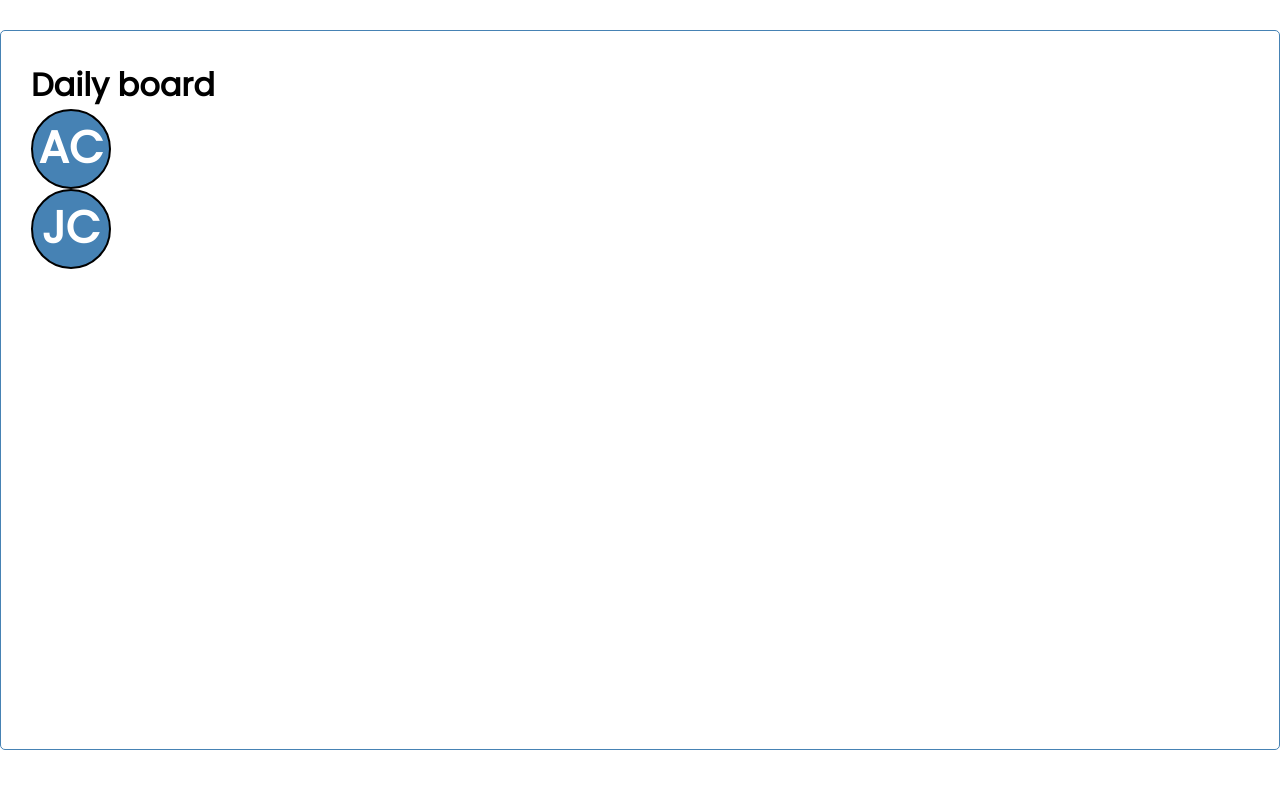
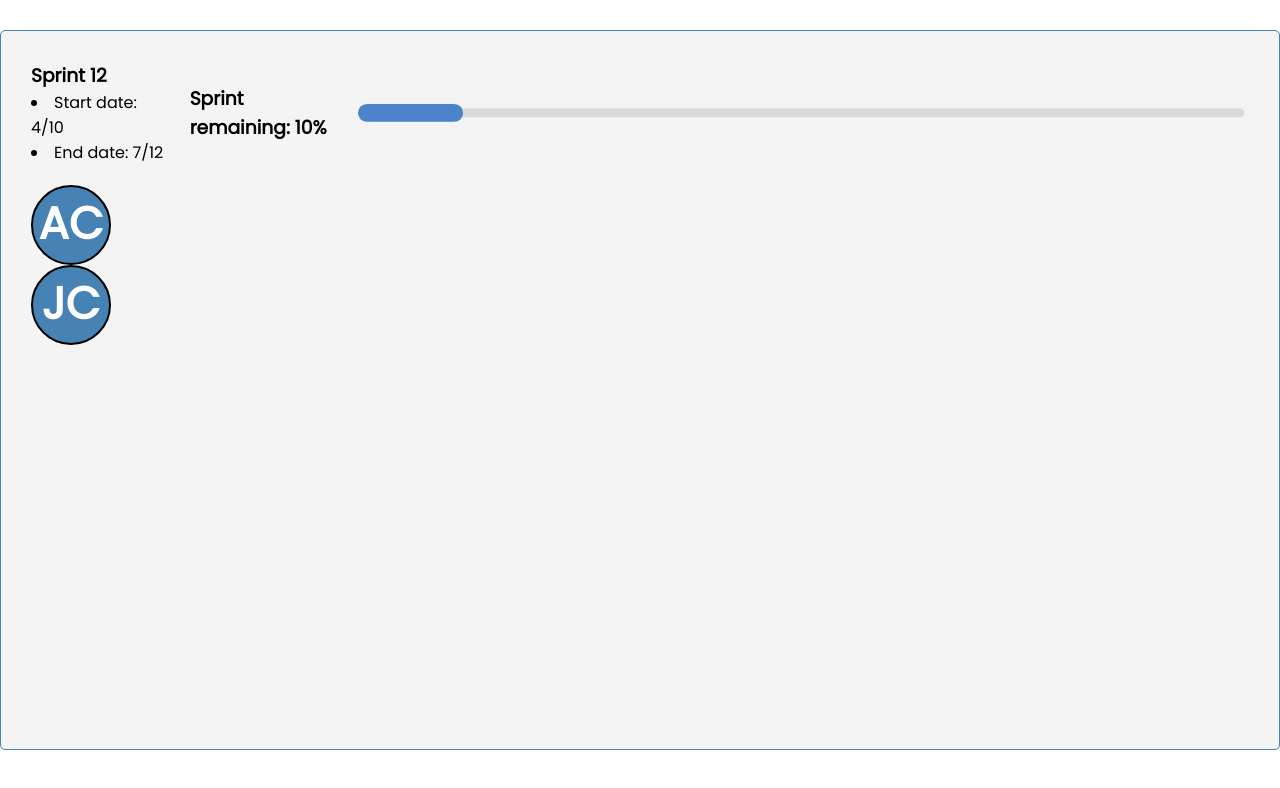
Before and after one commit to albertocaparros/dailys-board, a React (Create React App) app: page / in a window 1280 px wide. Shown: the top 788 px of the page. Built offline with nearby package versions, Linux system fonts and the light colour scheme.

Commit message:
Changing header for timeline

```diff
--- a/package.json
+++ b/package.json
@@ -6,6 +6,7 @@
     "@testing-library/jest-dom": "^5.15.0",
     "@testing-library/react": "^11.2.7",
     "@testing-library/user-event": "^12.8.3",
+    "rc-progress": "^3.1.4",
     "react": "^17.0.2",
     "react-dom": "^17.0.2",
     "react-draggable": "^4.4.4",
--- a/src/App.js
+++ b/src/App.js
@@ -1,10 +1,14 @@
-import Header from './components/Header';
+import Timeline from './components/Timeline';
 import Member from './components/Member';
 
 function App() {
   return (
     <div className='container'>
-      <Header />
+      <Timeline
+        start={new Date(2021, 16, 10)}
+        end={new Date(2021, 7, 12)}
+        sprint={12}
+      />
       <Member name='Alberto' surname='Caparros' color='steelblue' />
       <Member name='Juen' surname='Cruise' color='steelblue' />
     </div>
--- a/src/components/Header.js
+++ /dev/null
@@ -1,9 +0,0 @@
-const Header = () => {
-  return (
-    <header>
-      <h1>Daily board</h1>
-    </header>
-  );
-};
-
-export default Header;
--- /dev/null
+++ b/src/components/Timeline.js
@@ -0,0 +1,26 @@
+import { Line } from 'rc-progress';
+
+const Timeline = ({ start, end, sprint }) => {
+  return (
+    <div className='timeline'>
+      <div>
+        <h3>Sprint {sprint}</h3>
+        <li>
+          Start date: {start.getMonth()}/{start.getDate()}
+        </li>
+        <li>
+          End date: {end.getMonth()}/{end.getDate()}
+        </li>
+      </div>
+      <h3>Sprint remaining: 10%</h3>
+      <Line
+        className='percentage'
+        percent='10'
+        strokeWidth='2'
+        strokeColor='#4C83CA'
+      />
+    </div>
+  );
+};
+
+export default Timeline;
--- a/src/index.css
+++ b/src/index.css
@@ -18,13 +18,29 @@ body {
   border: 1px solid steelblue;
   padding: 30px;
   border-radius: 5px;
+  background-color: #f4f4f4;
 }
 
-.header {
+header {
   display: flex;
-  justify-content: space-between;
+  justify-content: flex-start;
   align-items: center;
+  gap: 25px;
   margin-bottom: 20px;
+}
+
+.timeline {
+  flex-grow: 6;
+  display: flex;
+  justify-content: flex-start;
+  align-items: center;
+  gap: 25px;
+  margin-bottom: 20px;
+}
+
+.timeline div {
+  width: 15%;
+  flex-grow: 2;
 }
 
 .nav {
```
Also changed, not shown: 1 other file (tests, documents, lock files or other folders).
